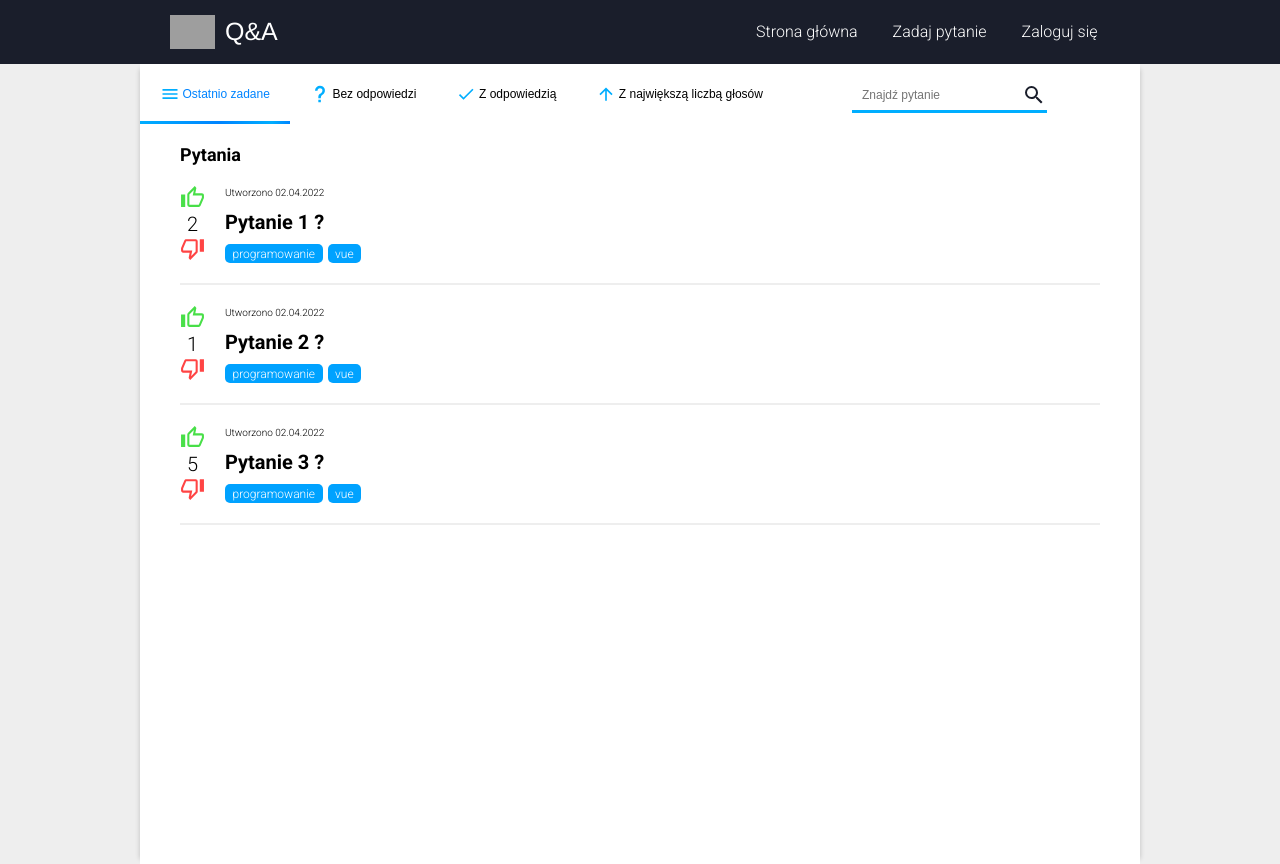
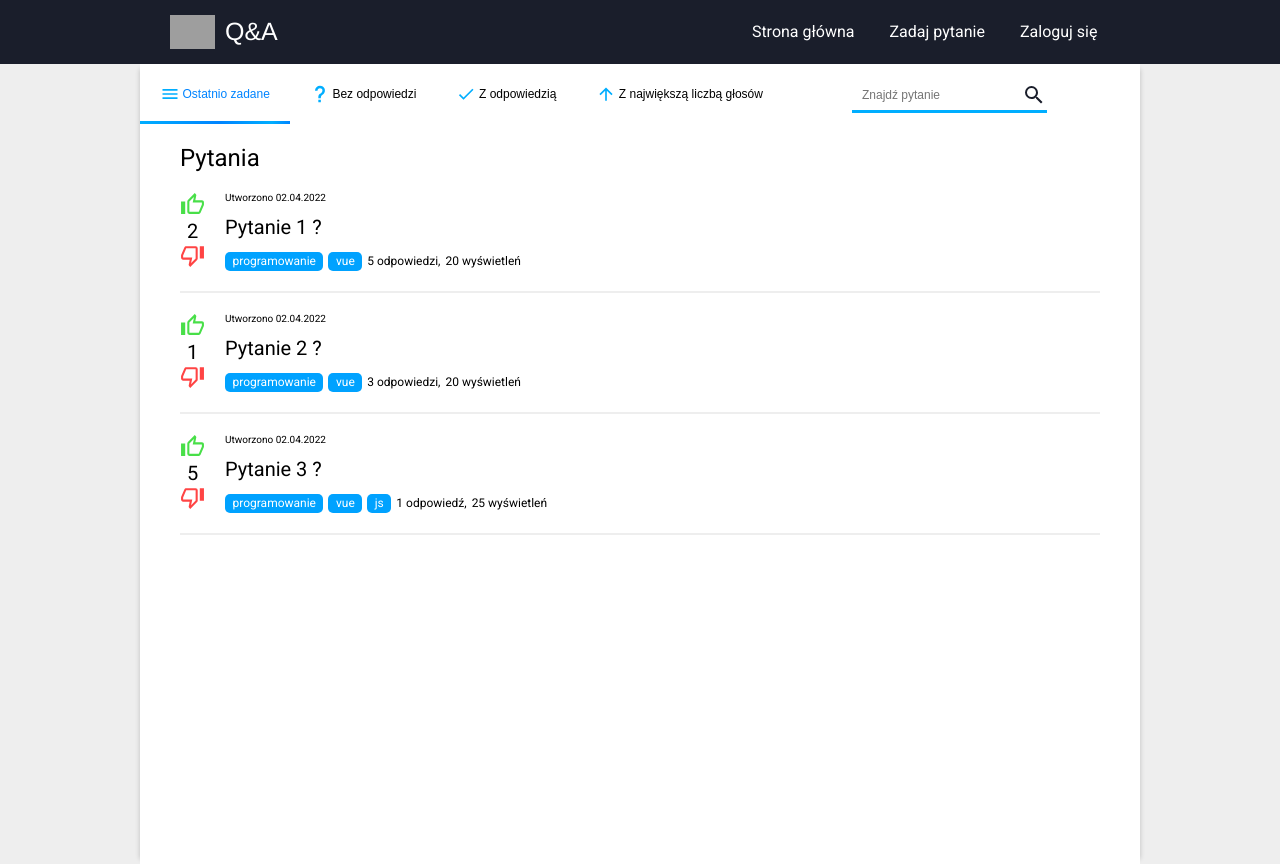
Before and after one commit to Domino-98/qa-app, a Vue app: page / in a window 1280 px wide. Built offline with nearby package versions, Linux system fonts and the light colour scheme; grey boxes are pictures that could not be loaded.

Commit message:
Minor changes

```diff
--- a/index.html
+++ b/index.html
@@ -1,13 +1,16 @@
 <!DOCTYPE html>
 <html lang="en">
+
 <head>
 	<meta charset="UTF-8" />
-    <link rel="icon" href="/favicon.ico" />
+	<link rel="icon" href="/qa.ico" />
 	<meta name="viewport" content="width=device-width, initial-scale=1.0" />
 	<title>Vite App</title>
 </head>
+
 <body>
 	<div id="app"></div>
 	<script type="module" src="/src/main.js"></script>
 </body>
+
 </html>
--- a/src/App.vue
+++ b/src/App.vue
@@ -8,7 +8,7 @@ import AppNav from "../src/components/Nav.vue";
 </template>
 
 <style>
-@import url("https://fonts.googleapis.com/css2?family=Merienda&family=Roboto:ital,wght@0,300;0,700;1,400&display=swap");
+@import url("https://fonts.googleapis.com/css2?family=Roboto:wght@400;600;700&display=swap");
 
 *,
 *::before,
@@ -22,13 +22,13 @@ import AppNav from "../src/components/Nav.vue";
 html {
   box-sizing: border-box;
   font-size: 62.5%;
+  background-color: #eee;
 }
 
 #app {
   font-family: "Roboto", Helvetica, Arial, sans-serif;
   -webkit-font-smoothing: antialiased;
   -moz-osx-font-smoothing: grayscale;
-  background-color: #eee;
 }
 
 .container {
--- a/src/views/Home.vue
+++ b/src/views/Home.vue
@@ -85,10 +85,12 @@
           </div>
           <div>
             <p class="questions-item-date">Utworzono 02.04.2022</p>
-            <h2 class="questions__item-title">Pytanie 1 ?</h2>
-            <div class="questions__item-tags">
+            <p class="questions__item-title">Pytanie 1 ?</p>
+            <div class="questions__item-info">
               <a href="#" class="questions__item-tag">programowanie</a>
               <a href="#" class="questions__item-tag">vue</a>
+              <span class="questions__item-answers">5 odpowiedzi,</span>
+              <span class="questions__item-views">20 wyświetleń</span>
             </div>
           </div>
         </li>
@@ -123,10 +125,12 @@
           </div>
           <div>
             <p class="questions-item-date">Utworzono 02.04.2022</p>
-            <h2 class="questions__item-title">Pytanie 2 ?</h2>
-            <div class="questions__item-tags">
+            <p class="questions__item-title">Pytanie 2 ?</p>
+            <div class="questions__item-info">
               <a href="#" class="questions__item-tag">programowanie</a>
               <a href="#" class="questions__item-tag">vue</a>
+              <span class="questions__item-answers">3 odpowiedzi,</span>
+              <span class="questions__item-views">20 wyświetleń</span>
             </div>
           </div>
         </li>
@@ -161,10 +165,13 @@
           </div>
           <div>
             <p class="questions-item-date">Utworzono 02.04.2022</p>
-            <h2 class="questions__item-title">Pytanie 3 ?</h2>
-            <div class="questions__item-tags">
+            <p class="questions__item-title">Pytanie 3 ?</p>
+            <div class="questions__item-info">
               <a href="#" class="questions__item-tag">programowanie</a>
               <a href="#" class="questions__item-tag">vue</a>
+              <a href="#" class="questions__item-tag">js</a>
+              <span class="questions__item-answers">1 odpowiedź,</span>
+              <span class="questions__item-views">25 wyświetleń</span>
             </div>
           </div>
         </li>
@@ -247,7 +254,8 @@
 }
 
 .questions__header {
-  font-size: 1.8rem;
+  font-size: 2.4rem;
+  font-weight: 400;
 }
 
 .questions__list {
@@ -264,6 +272,7 @@
 
 .questions__item-title {
   font-size: 2rem;
+  font-weight: 400;
 }
 
 .questions__item-votes {
@@ -291,8 +300,12 @@
   color: #ff4444;
 }
 
-.questions__item-tags {
+.questions__item-info {
+  display: flex;
+  align-items: center;
+  flex-wrap: wrap;
   margin-top: 1.25rem;
+  row-gap: 0.5rem;
 }
 
 .questions__item-tag {
@@ -308,4 +321,11 @@
 .questions-item-date {
   margin-bottom: 1.25rem;
 }
+
+.questions__item-answers,
+.questions__item-views {
+  display: inline-block;
+  margin-right: 0.5rem;
+  font-size: 1.2em;
+}
 </style>
--- a/src/views/Login.vue
+++ b/src/views/Login.vue
@@ -15,8 +15,7 @@ function loginUser() {
 
 <template>
   <main class="container">
-    <div class="form__box">
-      <form @submit.prevent="loginUser">
+    <form class="form__box" @submit.prevent="loginUser">
       <h1 class="form__signup-header">Zaloguj się</h1>
       <div class="form__signup-group">
         <label for="email" class="form__signup-label">Adres e-mail</label>
@@ -67,7 +66,6 @@ function loginUser() {
         <router-link :to="{ name: 'Register' }">Zarejestruj się</router-link>
       </p>
     </form>
-    </div>
   </main>
 </template>
 
--- a/src/views/Register.vue
+++ b/src/views/Register.vue
@@ -18,8 +18,7 @@ function registerUser() {
 
 <template>
   <main class="container">
-    <div class="form__box">
-      <form @submit.prevent="registerUser">
+    <form class="form__box" @submit.prevent="registerUser">
       <h1 class="form__signup-header">Zarejestruj się</h1>
       <div class="form__signup-group">
         <label for="" class="form__signup-label">Nazwa użytkownika</label>
@@ -111,7 +110,6 @@ function registerUser() {
         <router-link :to="{ name: 'Login' }">Zaloguj się</router-link>
       </p>
     </form>
-    </div>
   </main>
 </template>
 
@@ -130,9 +128,6 @@ main {
   background-color: #fff;
   border-radius: 1rem;
   box-shadow: rgba(0, 0, 0, 0.2) 0px 3px 8px;
-}
-
-.form__signup {
 }
 
 .form__signup-header {
```
Also changed, not shown: 1 other file (tests, documents, lock files or other folders). Lines whose indentation alone changed are shown as unchanged.
